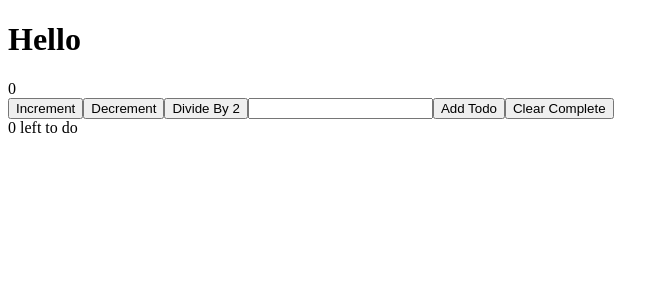
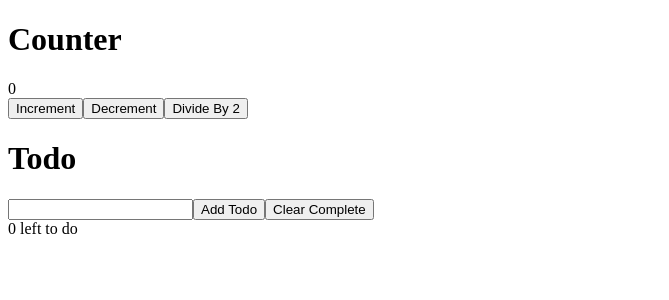
Before and after one commit to prajun7/basic-reactjs, a React (Create React App) app: page / in a window 1280 px wide. Shown: the top 300 px of the page, without its empty margins (0-669 px from the left). Built offline with nearby package versions, Linux system fonts and the light colour scheme.

Commit message:
Added todo

```diff
--- a/src/App.js
+++ b/src/App.js
@@ -5,8 +5,9 @@ import TodoApp from './component/TodoApp';
 function App() {
   return (
     <div className="App">
-      <h1>Hello</h1>
+      <h1>Counter</h1>
       <Counter />
+      <h1>Todo</h1>
       <TodoApp />
 
     </div>
```
